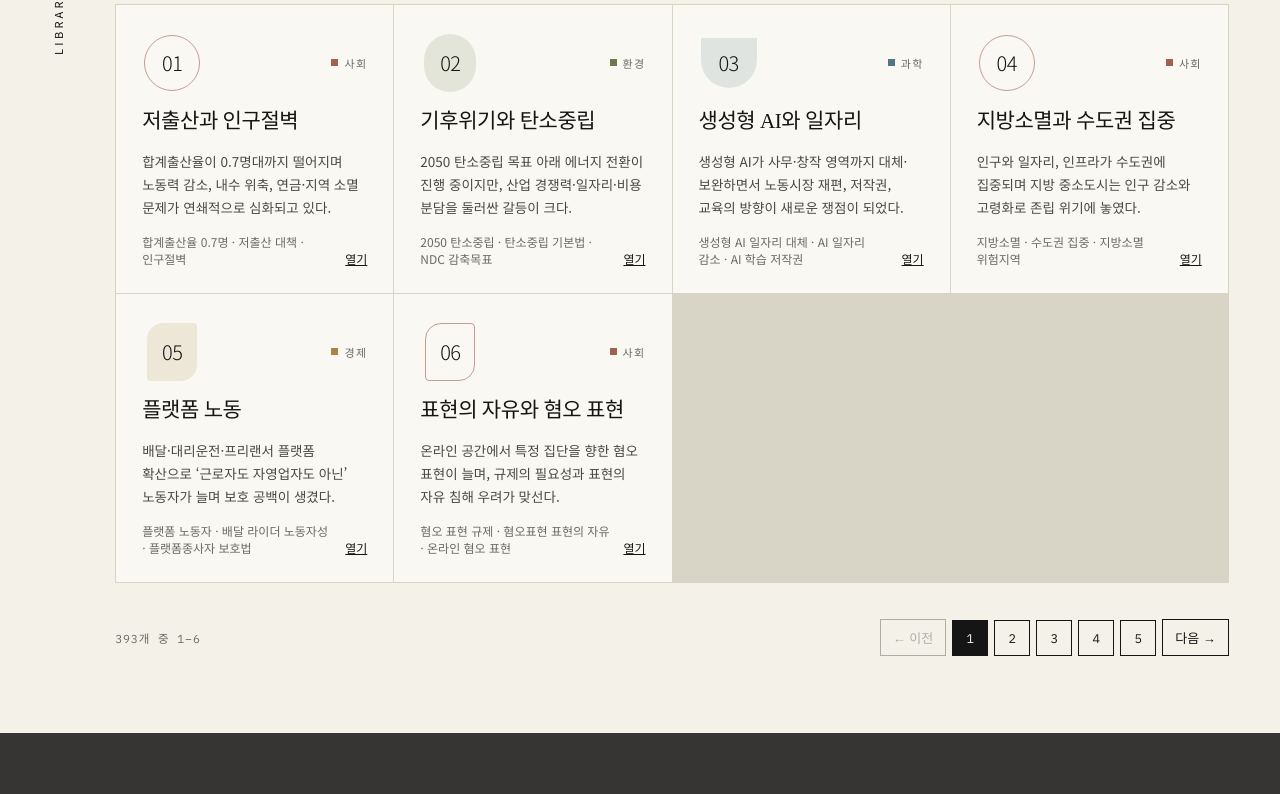
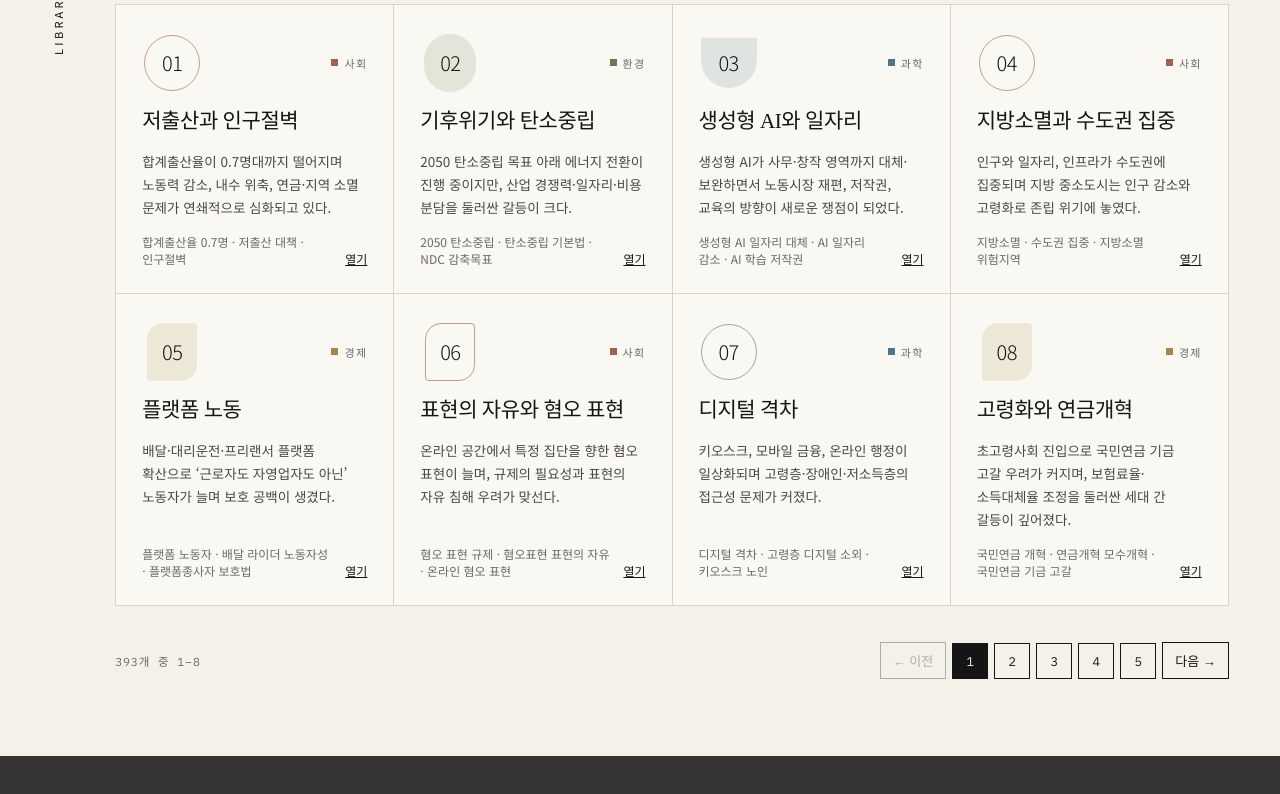
Before and after one commit to 0801dawon-alt/dawon, a React (Vite) app: page / in a window 1280 px wide. Shown: the part 1091-1885 px from the top of the page. Built offline with nearby package versions, Linux system fonts and the light colour scheme; a web font is replaced by a local one.

Commit message:
Show 8 library topics per page in full rows
Co-Authored-By: Claude Opus 5.5 <noreply@anthropic.com>
Claude-Session: https://claude.ai/code/session_014Z7J9UNLzGHZxQRwttTMC5

```diff
--- a/src/components/Library.jsx
+++ b/src/components/Library.jsx
@@ -3,7 +3,8 @@ import { catColor } from '../lib/constants.js';
 import { pad } from '../lib/util.js';
 import { Rail } from './Chrome.jsx';
 
-const PER_PAGE = 6;
+// 8 per page fills every row at 4, 2 or 1 columns (see .card-grid).
+const PER_PAGE = 8;
 // Number backdrops: [border-radius, width, height, rotation]. Kept near-circular so
 // the category label lines up across cards.
 const SHAPES = [['50%', 56, 56, 0], ['28px 28px 0 0', 52, 56, 0], ['6px', 52, 52, 8], ['999px', 52, 58, 0], ['18px', 54, 54, 45], ['50% 0', 54, 54, 0], ['0 0 28px 28px', 56, 50, 0], ['50%', 56, 52, -6], ['16px 4px', 50, 58, 0]];
@@ -54,7 +55,7 @@ const Library = forwardRef(function Library({ entries, categories, cat, setCat,
         </div>
         <div className="card-grid">
           {filtered.slice(start, start + PER_PAGE).map((e, i0) => (
-            <article key={e.id} className="card" data-reveal="1" data-d={(i0 % 3) * 90} onClick={() => onOpen(e.id)}>
+            <article key={e.id} className="card" data-reveal="1" data-d={(i0 % 4) * 90} onClick={() => onOpen(e.id)}>
               <div className="card-top">
                 <NumberShape entry={e} index={start + i0} />
                 <span className="card-cat"><span style={{ width: 7, height: 7, background: catColor(e.category) }} />{e.category}</span>
--- a/src/styles.css
+++ b/src/styles.css
@@ -105,7 +105,9 @@ button { font: inherit; white-space: nowrap; flex-shrink: 0; cursor: pointer; }
 .lib-tools { display: flex; align-items: flex-end; gap: 18px; flex-wrap: wrap; }
 .search { font: inherit; font-size: 14px; padding: 12px 0; width: min(280px, 100%); background: transparent; border: none; border-bottom: 1px solid var(--ink); outline: none; color: var(--ink); }
 .add-link { font-size: 13px; padding: 12px 0; cursor: pointer; text-decoration: underline; white-space: nowrap; }
-.card-grid { display: grid; grid-template-columns: repeat(auto-fill, minmax(min(100%, 270px), 1fr)); gap: 1px; background: var(--line); border: 1px solid var(--line); }
+.card-grid { display: grid; grid-template-columns: repeat(4, minmax(0, 1fr)); gap: 1px; background: var(--line); border: 1px solid var(--line); }
+@media (max-width: 1180px) { .card-grid { grid-template-columns: repeat(2, minmax(0, 1fr)); } }
+@media (max-width: 640px) { .card-grid { grid-template-columns: minmax(0, 1fr); } }
 .card { background: var(--paper); padding: 28px 26px 26px; display: flex; flex-direction: column; gap: 14px; min-height: 220px; cursor: pointer; transition: background .2s; }
 .card:hover { background: #ecebe7; }
 .card-top { display: flex; justify-content: space-between; align-items: center; height: 60px; font-family: var(--mono); font-size: 11px; letter-spacing: 0.12em; color: var(--muted); }
```
